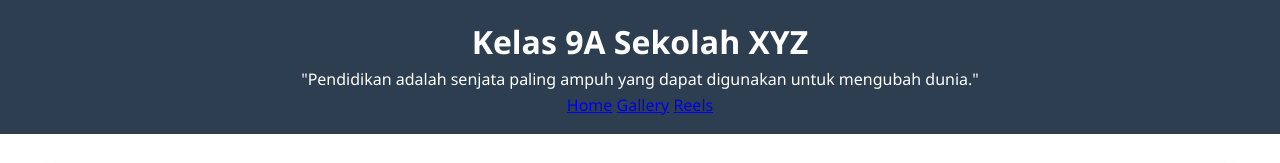
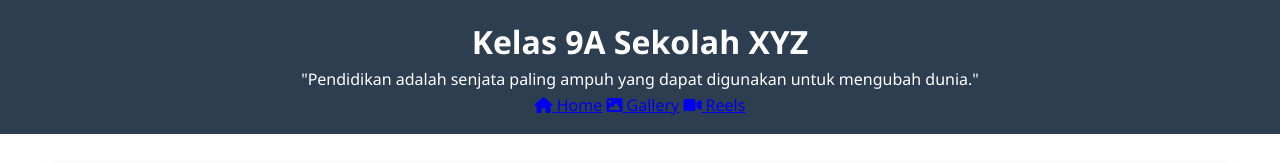
Before and after one commit to zyanmd/Ucapan, a website: page public/index.html in a window 1280 px wide. Shown: the top 163 px of the page. Drawn offline with Linux system fonts and the light colour scheme.

Commit message:
Update index.html

```diff
--- a/public/index.html
+++ b/public/index.html
@@ -12,9 +12,9 @@
         <h1>Kelas 9A Sekolah XYZ</h1>
         <p class="quote">"Pendidikan adalah senjata paling ampuh yang dapat digunakan untuk mengubah dunia."</p>
         <nav>
-            <a href="#home">Home</a>
-            <a href="#gallery">Gallery</a>
-            <a href="#reels">Reels</a>
+            <a href="#home"><i class="fas fa-home"></i> Home</a>
+            <a href="#gallery"><i class="fas fa-image"></i> Gallery</a>
+            <a href="#reels"><i class="fas fa-video"></i> Reels</a>
         </nav>
     </header>
 
```
